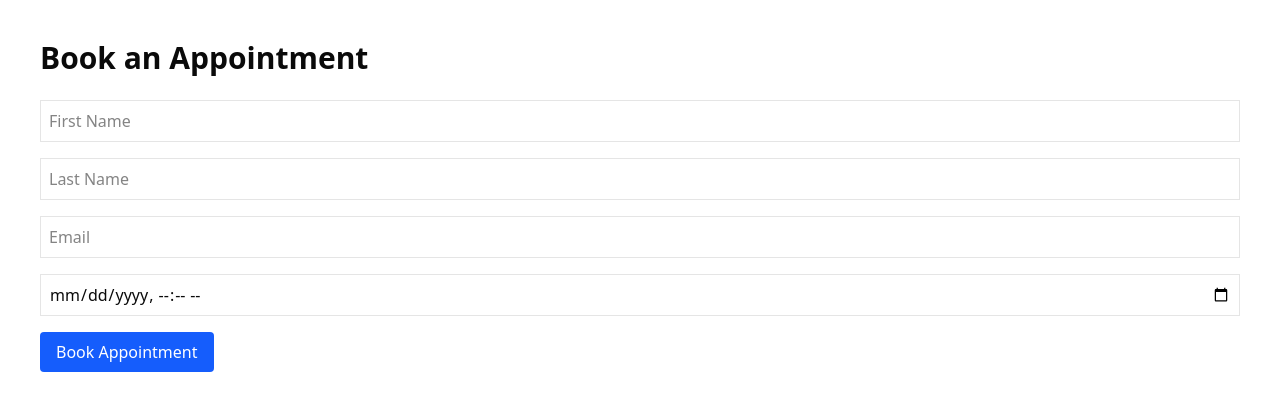
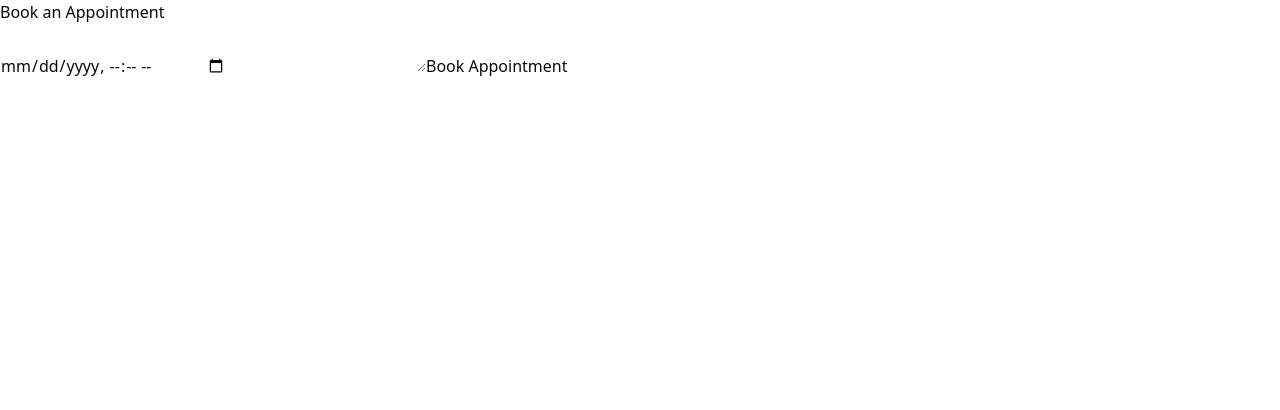
Before and after one commit to Abdirizaq5/Bookease, a Next.js app: page /book in a window 1280 px wide. Shown: the top 410 px of the page. Built offline with nearby package versions, Linux system fonts and the light colour scheme.

Commit message:
Part C tested

```diff
--- a/app/book/page.tsx
+++ b/app/book/page.tsx
@@ -1,34 +1,107 @@
+"use client";
+
+import { useState } from "react";
+import { useForm } from "react-hook-form";
+import { zodResolver } from "@hookform/resolvers/zod";
+
+import { bookingSchema, BookingInput } from "@/lib/validations/appointment";
+
 export default function BookPage() {
+  const [message, setMessage] = useState("");
+
+  const {
+    register,
+    handleSubmit,
+    formState: { errors },
+    reset,
+  } = useForm<BookingInput>({
+    resolver: zodResolver(bookingSchema),
+  });
+
+  async function onSubmit(data: BookingInput) {
+    const response = await fetch("/api/appointments", {
+      method: "POST",
+      headers: {
+        "Content-Type": "application/json",
+      },
+      body: JSON.stringify(data),
+    });
+
+    const result = await response.json();
+
+    if (response.ok) {
+      setMessage("Booking confirmed! ✅");
+      reset();
+    } else {
+      setMessage(result.error);
+    }
+  }
+
   return (
-    <main className="p-10">
-      <h1 className="text-3xl font-bold">Book an Appointment</h1>
+    <div>
+      <h1>Book an Appointment</h1>
 
-      <form className="mt-6 space-y-4">
+      <form onSubmit={handleSubmit(onSubmit)}>
         <input
-          className="border p-2 w-full"
-          placeholder="First Name"
+          type="datetime-local"
+          {...register("date")}
         />
 
-        <input
-          className="border p-2 w-full"
-          placeholder="Last Name"
+        {errors.date && <p>{errors.date.message}</p>}
+
+        <textarea
+          {...register("notes")}
         />
 
-        <input
-          type="email"
-          className="border p-2 w-full"
-          placeholder="Email"
-        />
+        {errors.notes && <p>{errors.notes.message}</p>}
 
-        <input
-          type="datetime-local"
-          className="border p-2 w-full"
-        />
-
-        <button className="bg-blue-600 text-white px-4 py-2 rounded">
+        <button type="submit">
           Book Appointment
         </button>
       </form>
-    </main>
+
+      {message && <p>{message}</p>}
+    </div>
   );
 }
+
+
+
+
+
+
+
+// export default function BookPage() {
+//   return (
+//     <main className="p-10">
+//       <h1 className="text-3xl font-bold">Book an Appointment</h1>
+
+//       <form className="mt-6 space-y-4">
+//         <input
+//           className="border p-2 w-full"
+//           placeholder="First Name"
+//         />
+
+//         <input
+//           className="border p-2 w-full"
+//           placeholder="Last Name"
+//         />
+
+//         <input
+//           type="email"
+//           className="border p-2 w-full"
+//           placeholder="Email"
+//         />
+
+//         <input
+//           type="datetime-local"
+//           className="border p-2 w-full"
+//         />
+
+//         <button className="bg-blue-600 text-white px-4 py-2 rounded">
+//           Book Appointment
+//         </button>
+//       </form>
+//     </main>
+//   );
+// }
```
Also changed, not shown: 1 other file (tests, documents, lock files or other folders).
